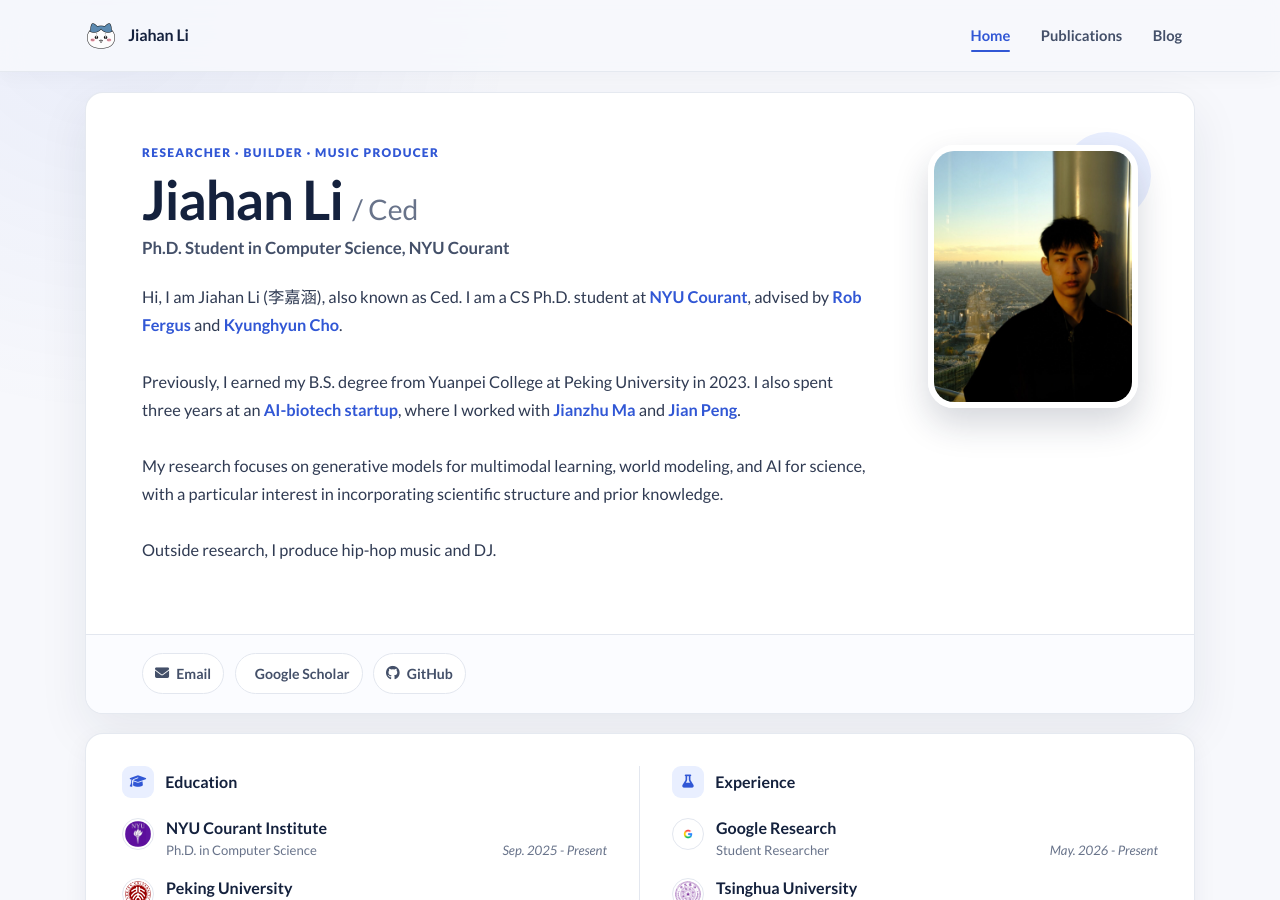
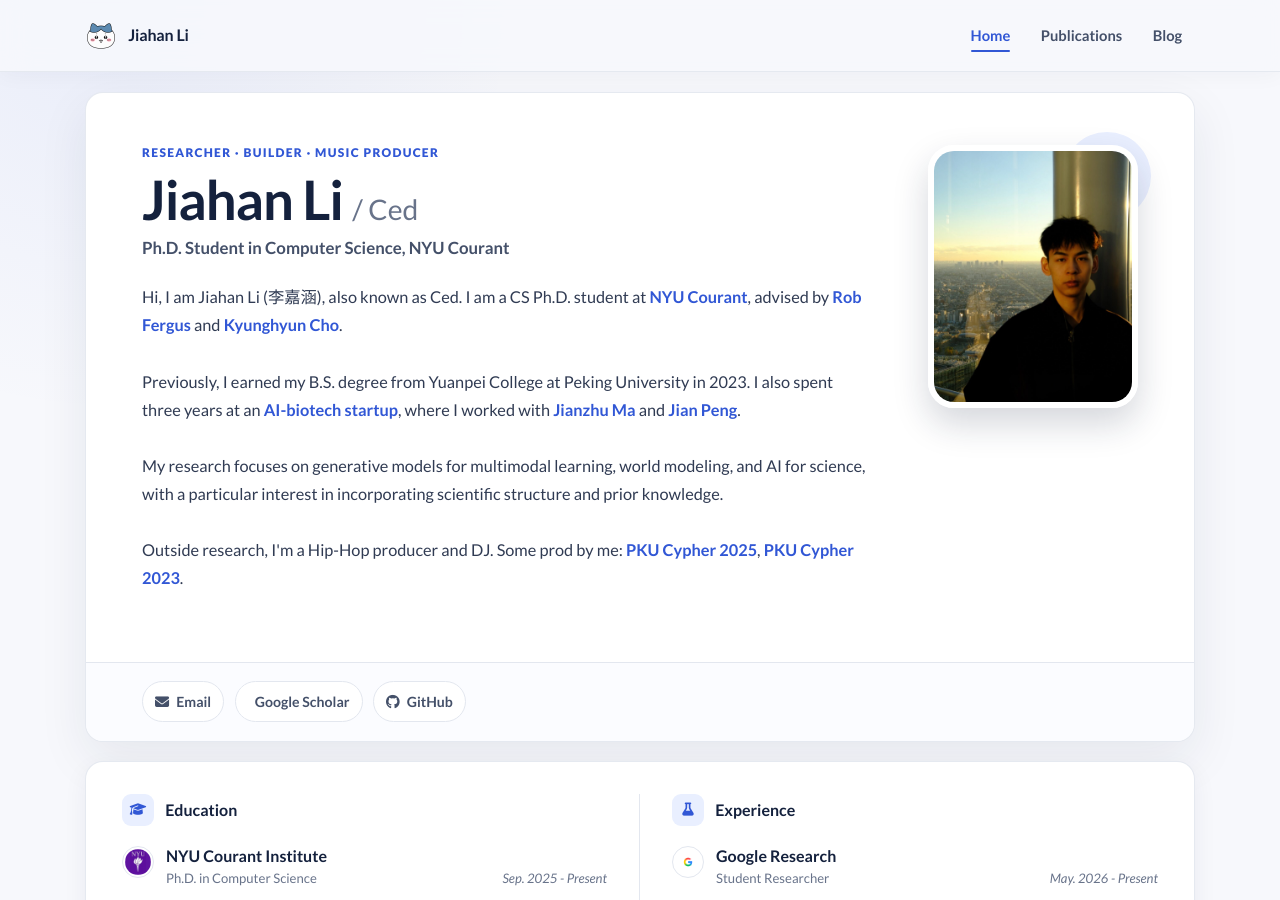
Before and after one commit to Ced3-han/Ced3-han.github.io, a Jekyll site: the page built from index.html, in a window 1280 px wide and 900 px high. Built offline with Jekyll 4.4.1, drawn with Linux system fonts in a browser that asks for light colours; a style sheet for code colours, icons or effects is not loaded.

Commit message:
Add music production links

```diff
--- a/_data/profile.yml
+++ b/_data/profile.yml
@@ -23,7 +23,7 @@ short_bio: >-
 
   My research focuses on generative models for multimodal learning, world modeling, and AI for science, with a particular interest in incorporating scientific structure and prior knowledge.<br><br>
 
-  Outside research, I produce hip-hop music and DJ.<br><br>
+  Outside research, I'm a Hip-Hop producer and DJ. Some prod by me: <a href="https://www.bilibili.com/video/BV1fFC1BwEsL/?spm_id_from=333.337.search-card.all.click&amp;vd_source=8ba6457922f5c5309c67a7e905a420c8">PKU Cypher 2025</a>, <a href="https://www.bilibili.com/video/BV11w411G7th/?spm_id_from=333.337.search-card.all.click&amp;vd_source=8ba6457922f5c5309c67a7e905a420c8">PKU Cypher 2023</a>.<br><br>
 
 portrait_url: /assets/images/photos/portrait-2026.jpg
 portrait_caption: >-
```
